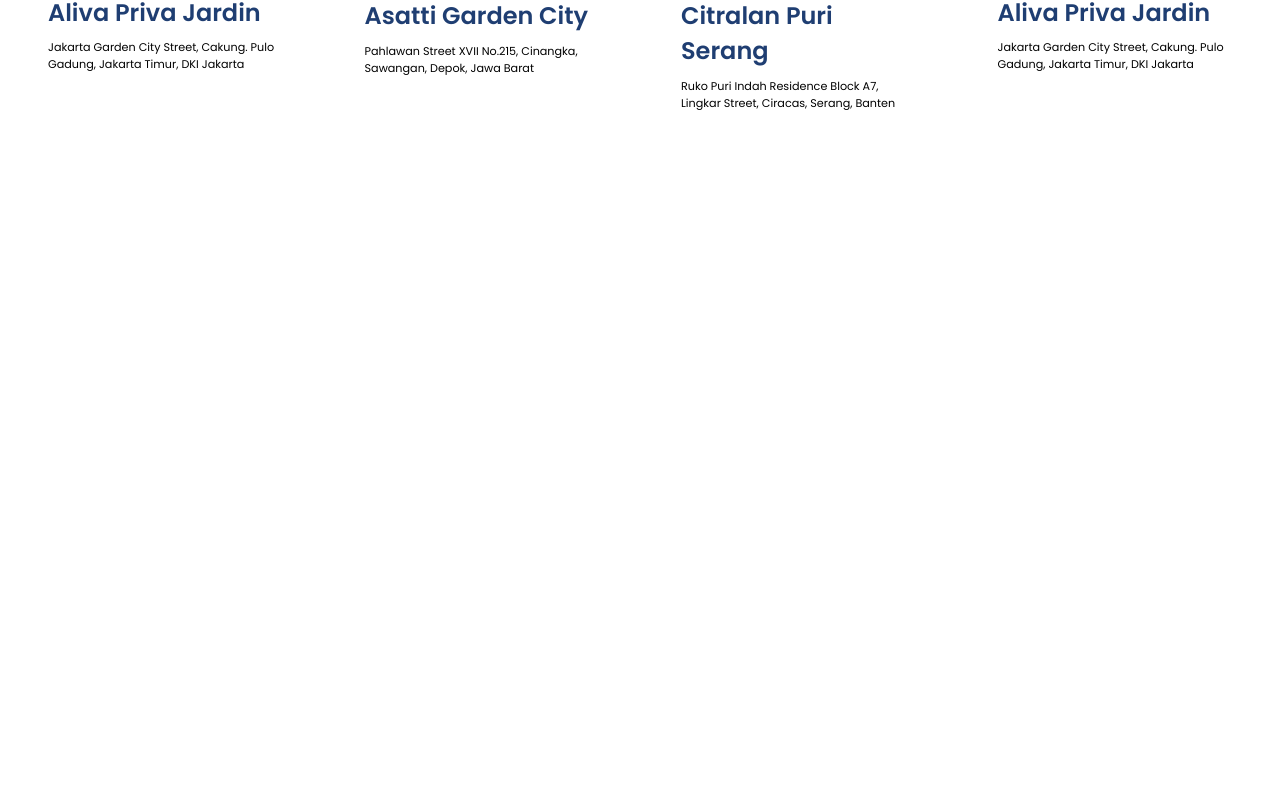
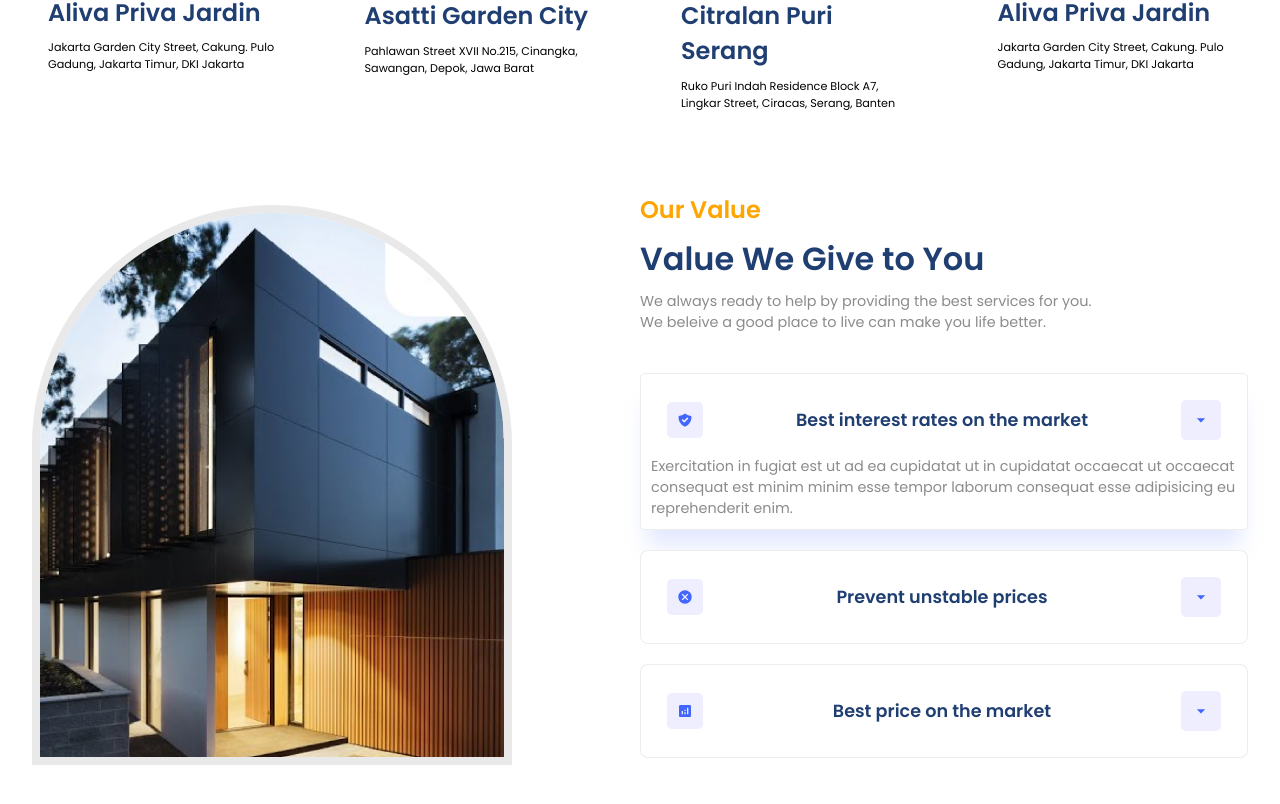
Before and after one commit to AhmadRabie1/Estate-website, a React (Vite) app: page / in a window 1280 px wide. Shown: the part 1287-2091 px from the top of the page. Before the commit the page ends 1447 px from the top, so only its background shows below. Built offline with nearby package versions, Linux system fonts and the light colour scheme.

Commit message:
finished the value section

```diff
--- a/src/App.jsx
+++ b/src/App.jsx
@@ -3,6 +3,7 @@
 import "./App.css"
 import Companies from "./Component/Companies/Companies";
 import Residencies from "./Component/Residencies/Residencies";
+import Value from "./Component/Value/Value";
 function App() {
   return (
     <div className="App">
@@ -13,6 +14,7 @@
       </div>
       <Companies/>
       <Residencies/>
+      <Value/>
     </div>
   );
 }
--- a/src/Component/Value/Value.css
+++ b/src/Component/Value/Value.css
@@ -0,0 +1,52 @@
+.v-container .image-container{
+    border: 8px solid rgb(232 232 232 / 93%);
+}
+
+.v-container>div{
+    flex: 1;
+}
+
+.v-right{
+    gap: 0.5rem;
+}
+
+.accordion{
+    margin-top: 2rem;
+    border: none;
+}
+
+.accordionItem{
+        padding: 10px;
+        background: white;
+        border: 0.8px solid rgba(128, 128, 128, 0.143);
+        border-radius: 8px;
+        overflow: hidden;
+        margin-bottom: 20px;
+}
+
+.accordionItem.expanded{
+    box-shadow: var(--shadow);
+    border-radius: 5px;
+}
+
+.accordionButton{
+    background: white;
+    padding: 1rem;
+    width: 100%;
+    justify-content: space-between;
+    cursor: pointer;
+}
+
+.icon{
+    padding: 10px;
+    background: #eeeeff;
+    border-radius: 5px;
+}
+
+.icon svg{
+    fill: var(--blue);
+}
+
+.accordionButton .primaryText{
+    font-size: 1.1rem;
+}
--- a/src/Component/Value/Value.jsx
+++ b/src/Component/Value/Value.jsx
@@ -0,0 +1,73 @@
+import {
+    Accordion,
+    AccordionItem,
+    AccordionItemHeading,
+    AccordionItemButton,
+    AccordionItemPanel,
+    AccordionItemState
+} from 'react-accessible-accordion';
+import "react-accessible-accordion/dist/fancy-example.css";
+import { MdOutlineArrowDropDown } from 'react-icons/md';
+import './Value.css';
+import data from '../../utils/accordion';
+import { useState } from 'react';
+
+const Value = () => {
+
+    return (
+        <section className="v-wrapper">
+            <div className="paddings innerWidth flexCenter v-container">
+                <div className='v-left'>
+                    <div className='image-container'>
+                        <img src="./value.png" alt="" />
+                    </div>
+                </div>
+
+                <div className="flexColStart v-right">
+                    <span className='orangeText'>Our Value </span>
+                    <span className='primaryText'>Value We Give to You </span>
+                    <span className='secondaryText'>
+                        We always ready to help by providing the best services for you.
+                        <br />
+                        We beleive a good place to live can make you life better.
+                    </span>
+
+                    <Accordion className='accordion' allowMultipleExpanded={false} preExpanded={[0]}>
+                        {
+                            data.map((item, i) => {
+                                const [className, setClassName] = useState(null);
+                                return (
+                                    <AccordionItem className={`accordionItem  ${className}`} key={i} uuid={i}>
+                                        <AccordionItemHeading>
+                                            <AccordionItemButton className='flexCenter accordionButton'>
+
+                                                <AccordionItemState>
+                                                    {({ expanded }) => expanded ? setClassName("expanded") : setClassName("collapsed")}
+                                                </AccordionItemState>
+
+                                                <div className="flexCenter icon">{item.icon}</div>
+                                                <span className="primaryText">{item.heading}</span>
+                                                <div className="flexCenter icon">
+                                                    <MdOutlineArrowDropDown size={20} />
+                                                </div>
+                                            </AccordionItemButton>
+                                        </AccordionItemHeading>
+
+                                        <AccordionItemPanel className='accordionPanel'>
+                                            <p className="secondaryText">{item.detail}</p>
+                                        </AccordionItemPanel>
+                                    </AccordionItem>
+                                );
+                            })
+                        }
+                    </Accordion>
+
+                </div>
+            </div>
+
+
+
+        </section>
+    );
+}
+export default Value
```
